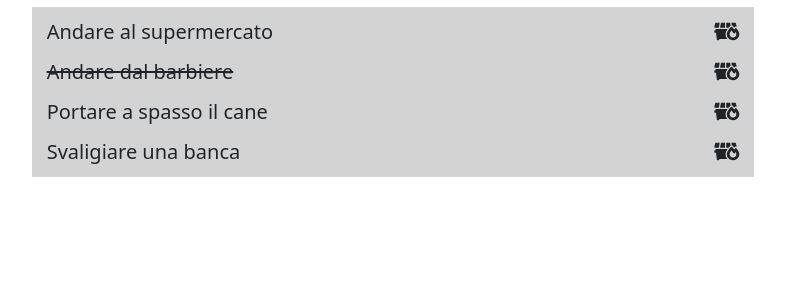
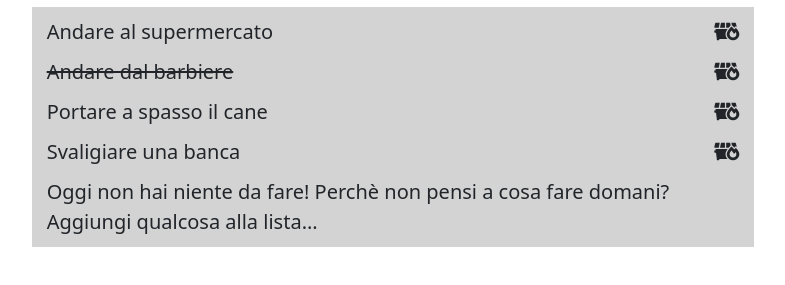
Before and after one commit to Giovi-17/vue-todolist, a plain HTML site: page BONUS/index.html in a window 1280 px wide. Shown: the part 251-536 px from the top of the page, without its empty margins (247-1032 px from the left). Drawn offline with nearby package versions, Linux system fonts and the light colour scheme.

Commit message:
BONUS 2.1

```diff
--- a/BONUS/index.html
+++ b/BONUS/index.html
@@ -51,6 +51,21 @@
 
                                 </li>
 
+                                <li :class="{ show: arrayTodoZero, hidden: !arrayTodoZero }">
+
+                                    <div>
+
+                                        <span>
+
+                                            Oggi non hai niente da fare! Perchè non pensi a cosa fare domani? Aggiungi qualcosa alla lista...
+
+                                        </span>
+
+
+                                    </div>
+
+                                </li>
+
                             </ul>
 
                         </div>
```
